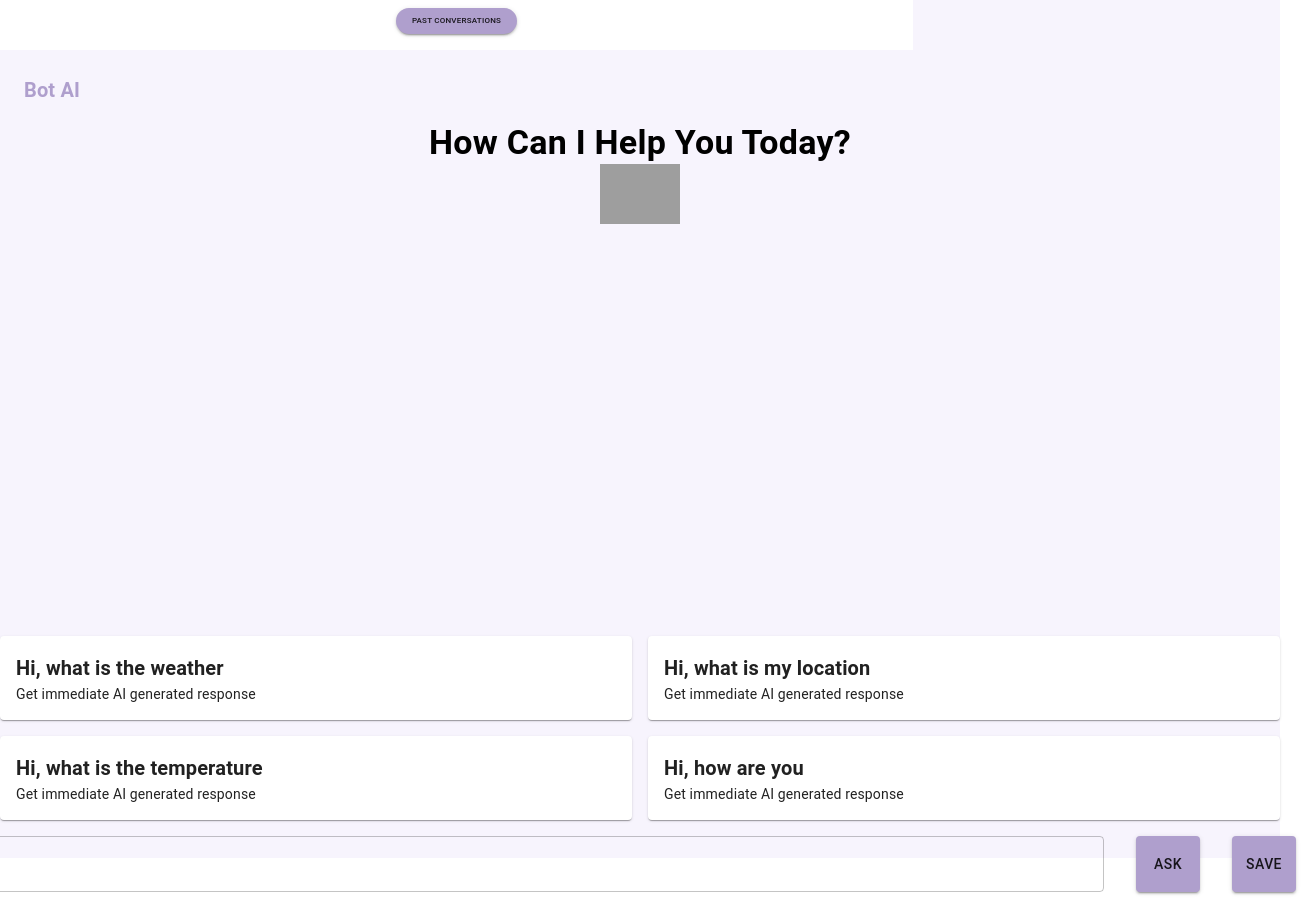
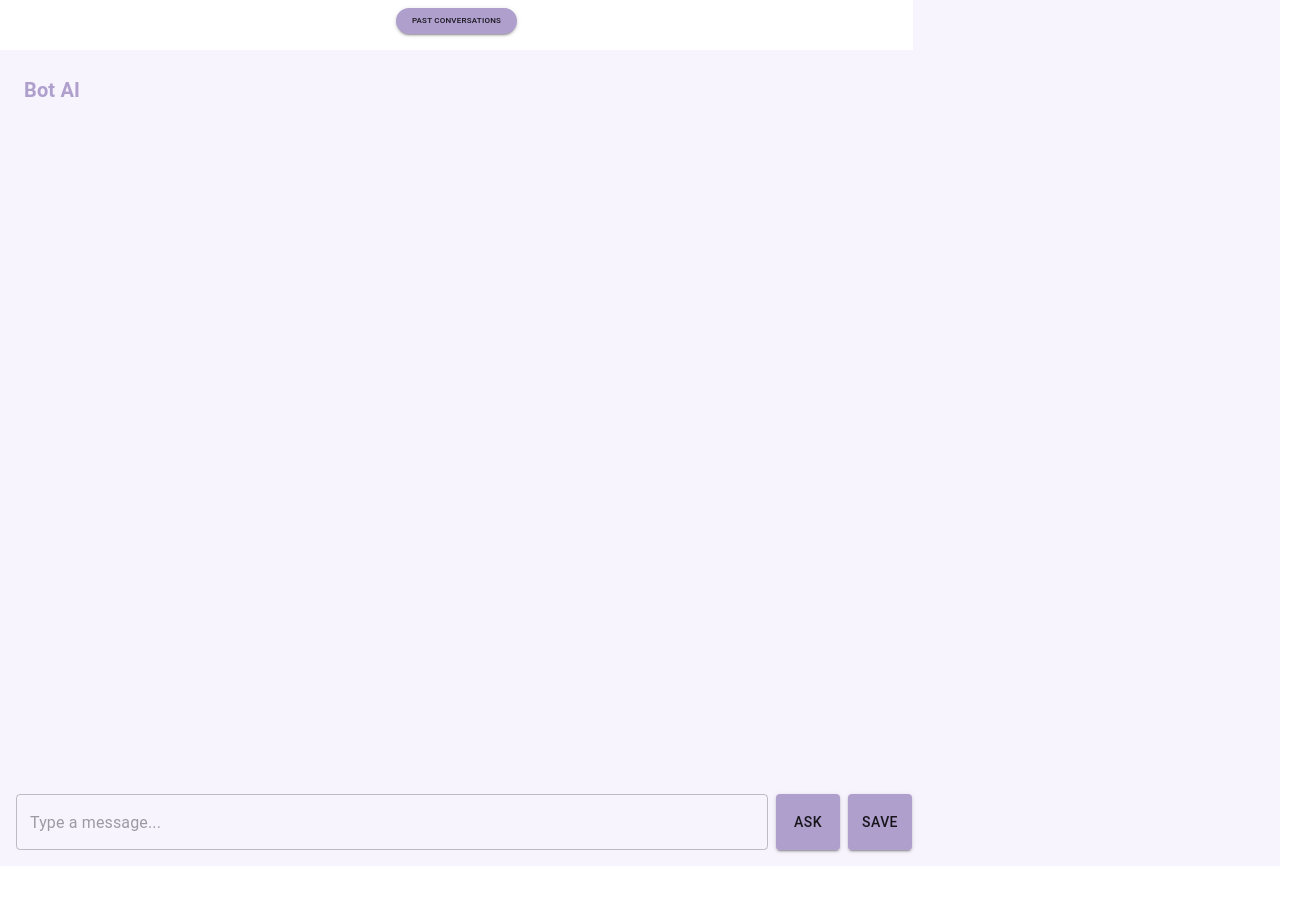
Before and after one commit to nitesh545/xBotAI, a React (Create React App) app: page / in a window 1280 px wide. Shown: the part 320-1228 px from the top of the page, 1312 px wide, since content can reach past the window. After the commit the page ends 1186 px from the top, so only its background shows below. Built offline with nearby package versions, Linux system fonts and the light colour scheme; grey boxes are pictures that could not be loaded.

Commit message:
lot of refactoring, better data structures

```diff
--- a/src/App.js
+++ b/src/App.js
@@ -7,6 +7,7 @@ import {Grid2} from "@mui/material";
 import Conversations from "./Components/Conversations";
 import React, {useEffect, useState} from "react";
 import data from "./sampleData.json";
+import Navbar from "./Components/Navbar";
 
 const theme = createTheme({
 	palette: {
@@ -24,43 +25,33 @@ const theme = createTheme({
 })
 
 function App() {
-	const [talk, setTalk] = useState({
-		inputMessage: "",
-		response: "",
-		allTalks: [],
-		started: false,
-	});
-	const [aiData, setAiData] = React.useState([]);
-	const [pendingQuestion, setPendingQuestion] = useState("");
-	const [conversations, setConversations] = React.useState([]);
+	const [aiData, setAiData] = useState([]);
+	const [conversations, setConversations] = useState([]);
 	const [showPastConversations, setShowPastConversations] = useState(false);
+	const [messages, setMessages] = useState([]);
+	const [input, setInput] = useState('');
+	const [response, setResponse] = useState('');
+
+	const updateMessages = (newMessage) => {
+		setMessages(prevMessages => [...prevMessages, newMessage]);
+	}
+
+	const updateInput = (value) => {
+		setInput(value);
+	}
 
 	useEffect( () => {
 		setAiData(data);
 	}, []);
 
 	useEffect(() => {
-		if (pendingQuestion) {
-			const arr_responses = aiData.filter((x) => x.question === pendingQuestion);
-			let r = arr_responses.length > 0
-				? arr_responses[0].response
-				: "As an AI language Model, I cannot help you out!";
-
-			setTalk(prevTalk => ({
-				...prevTalk,
-				response: r,
-				allTalks: [...prevTalk.allTalks, pendingQuestion, r],
-			}));
-			setPendingQuestion("");
-		}
-	}, [pendingQuestion, aiData]);
-
-	const updateMessage = (value) => {
-		setTalk({...talk, inputMessage: value});
-	}
+		let res = aiData.filter((x)=>x.question.includes(input));
+		if(res.length === 0){setResponse("As a AI language model, I cannot help you out!")}
+		else {setResponse(res[0].response);}
+	}, [input]);
 
 	const updateConversations = () => {
-		setConversations([...conversations, talk.allTalks]);
+		setConversations(prevConv => [...prevConv, messages]);
 	}
 
 	const updateShowPastConversations = () => {
@@ -68,30 +59,12 @@ function App() {
 	}
 
 	const handleClickNewChat = () => {
-		setTalk({
-			inputMessage: "",
-			response: "",
-			allTalks: [],
-			started: false,
-		});
-		setPendingQuestion("");
 		setShowPastConversations(false);
+		setMessages([]);
 	}
 
-	//{todo - search response from aiData if question is matched}
-	// triggered when ask button is clicked
-	const handleAskClick = () => {
-		setTalk(prevTalk => ({
-			...prevTalk,
-			started: true,
-			inputMessage: "",
-			}));
-		setPendingQuestion(talk.inputMessage);
-	};
-
-	//{todo - save chats}
-	// triggered when save button is clicked
 	const handleSaveClick = () => {
+		updateConversations();
 	};
 
 	return (
@@ -102,10 +75,11 @@ function App() {
 						<Sidebar handleClickNewChat={handleClickNewChat} handleClickPastConversations={updateShowPastConversations} />
 					</Grid2>
 					<Grid2 item xs='grow' lg='grow' xl='grow'>
+						<Navbar />
 						{showPastConversations===true ? (
 							<Conversations conversations={conversations}/>
 						) : (
-							<ChatInterface talk={talk} updateMessage={updateMessage} handleAskClick={handleAskClick} updateConversations={updateConversations}/>
+							<ChatInterface messages={messages} updateMessages={updateMessages} handleSaveClick={handleSaveClick} input={input} updateInput={updateInput} response={response}/>
 						)}
 					</Grid2>
 				</Grid2>
--- a/src/Components/ChatInterface.jsx
+++ b/src/Components/ChatInterface.jsx
@@ -1,43 +1,36 @@
-import React, {useEffect} from 'react';
+import React, {useState} from 'react';
 import {
-	Box,
+	Card,
+	CardContent,
+	Typography,
+	TextField,
 	Button,
-	Card,
-	CardActionArea, CardContent,
-	Container,
-	Grid2,
-	IconButton,
-	Rating, Stack,
-	TextField,
-	Typography
-} from "@mui/material";
-import Navbar from "./Navbar";
-import logo from "../assets/Logo.png";
+	Avatar,
+	Box, IconButton, Rating
+} from '@mui/material';
+import SendIcon from '@mui/icons-material/Send';
 import logosmall from "../assets/logo87.png";
 import user from "../assets/userImage.png";
-import Suggestions from "./Suggestions";
-import ChatCard from "./ChatCard";
+import logo from "../assets/Logo.png";
 import ThumbUpAltOutlinedIcon from '@mui/icons-material/ThumbUpAltOutlined';
 import ThumbDownOffAltOutlinedIcon from '@mui/icons-material/ThumbDownOffAltOutlined';
 import FeedbackModal from "./FeedbackModal";
 
-export default function ChatInterface(props) {
+const ChatInterface = (props) => {
+
 	const [showThumbs, setShowThumbs] = React.useState(false);
 	const [showRating, setShowRating] = React.useState(false);
 	const [rating, setRating] = React.useState(0);
 	const [open, setOpen] = React.useState(false);
+	const [hoveredIndex, setHoveredIndex] = useState(null);
 
-	useEffect(() => {
-
-	}, []);
-
-	const handleMouseEnter = () => {
-		setShowThumbs(true);
-	}
+	const handleMouseEnter = (index) => {
+		setHoveredIndex(index);
+	};
 
 	const handleMouseLeave = () => {
-		setShowThumbs(false);
-	}
+		setHoveredIndex(null);
+	};
 
 	const handleClickShowRating = () => {
 		setShowThumbs(false);
@@ -47,88 +40,114 @@ export default function ChatInterface(props) {
 	const handleOpen = () => setOpen(true);
 	const handleClose = () => setOpen(false);
 
+	const handleSend = () => {
+		if (props.input.trim() === '') return;
+
+		const newMessage = {
+			text: props.input,
+			sender: 'You',
+			time: new Date().toLocaleTimeString([], {hour: '2-digit', minute: '2-digit'})
+		};
+
+		props.updateMessages(newMessage);
+		// props.updateInput('');
+
+		// Simulate bot response
+		setTimeout(() => {
+			const botResponse = {
+				text: props.response,
+				sender: 'Soul AI',
+				time: new Date().toLocaleTimeString([], {hour: '2-digit', minute: '2-digit'})
+			};
+			props.updateMessages(botResponse);
+		}, 1000);
+	};
+
 	return (
-		<Box sx={{width: '100%', height: '100vh'}}>
-			<Navbar/>
-			<Box sx={{alignContent: 'center'}}>
-				{!props.talk.started && (
-					<div><Typography variant='h4' fontWeight='bold' align='center'>How Can I Help You
-						Today?</Typography>
-						<Box component='img' src={logo} alt='logoimage' sx={{width: '5rem'}}/></div>)}
-			</Box>
+		<Box sx={{maxWidth: '100vw', width: '70vw', margin: 'auto', padding: 2,}}>
 			<Box sx={{
+				height: '80vh',
+				overflowY: 'auto',
+				marginBottom: 2,
 				display: 'flex',
-				height: '85%',
-				flexDirection: 'column',
 				justifyContent: 'flex-end',
+				flexDirection: 'column'
 			}}>
-				{!props.talk.started && <Suggestions/>}
-				{props.talk.started &&
-					<Stack alignItems="center">
-						{
-							props.talk.allTalks.map((talk, index) => (
-								<Stack key={index}>
-									<Card sx={{
-										display: "flex",
-										margin: '1rem',
-										padding: '1rem',
-										width: '85vw',
-										borderRadius: '1.5rem',
-										backgroundColor: 'rgba(215, 199, 244, 0.13)'
-									}} onMouseEnter={()=>{if(index%2==1){handleMouseEnter();}}} onMouseLeave={()=>{if(index%2==1){handleMouseLeave();}}}>
-										<img src={index % 2 === 0 ? user : logosmall} alt="userImage" />
-										<Box sx={{mx: '2rem'}}>
-											<Typography variant='h4'
-														align='left'>{index % 2 === 0 ? "You" : "Soul AI"}</Typography>
-											<Typography variant='p' align='left'>{talk}</Typography>
-											{
-												index ===  props.talk.allTalks.length-1?
-													( showThumbs && !showRating && (<Box sx={{display: 'flex'}}>
-													<Typography variant='body2' align='left'>10:33 AM</Typography>
-
-													<IconButton onClick={()=>{setShowRating(true);}}>
+				{props.messages.map((message, index) => (
+					<Card key={index} sx={{marginBottom: 2, backgroundColor: 'rgba(215, 199, 244, 0.13)'}} onMouseEnter={()=>handleMouseEnter(index)} onMouseLeave={handleMouseLeave}>
+						<CardContent>
+							<Box sx={{display: 'flex', alignItems: 'center', marginBottom: 1}}>
+								<Avatar src={message.sender === 'You' ? user : logo} sx={{
+									marginRight: 1,
+									bgcolor: message.sender === 'You' ? 'primary.main' : 'secondary.main'
+								}}>
+									{message.sender[0]}
+								</Avatar>
+								<Box sx={{}}>
+									<Typography align='left' variant="subtitle1" fontWeight='bold'>{message.sender}</Typography>
+									<Typography align='left' variant="body1">{message.text}</Typography>
+									<Box sx={{display: 'flex'}}>
+										<Typography align='left' variant="caption" sx={{display: 'block', marginTop: 1}}>
+											{message.time}
+										</Typography>
+										{message.sender === 'Soul AI' && hoveredIndex === index && !showRating && (
+											<Box sx={{display: 'flex', marginTop: 1}}>
+												{/*<Typography variant='body2' align='left'>{message.time}</Typography>*/}
+												<IconButton onClick={() => setShowRating(true)} sx={{width: '0.8rem', height: '0.8rem'}}>
 													<ThumbUpAltOutlinedIcon fontSize='small' sx={{ml: '1rem'}} color='disabled'/>
 												</IconButton>
-													<IconButton onClick={()=>{setShowRating(true);}}>
-														<ThumbDownOffAltOutlinedIcon fontSize='small' sx={{ml: '0.5rem'}}
-																					 color='disabled'/>
+												<IconButton onClick={() => setShowRating(true)} sx={{width: '0.8rem', height: '0.8rem'}}>
+													<ThumbDownOffAltOutlinedIcon fontSize='small' sx={{ml: '2rem'}} color='disabled'/>
 												</IconButton>
-												</Box>)): (null)
-											}
-											{
-												index ===  props.talk.allTalks.length - 1 && showRating && (
+											</Box>
+										)}
+										{message.sender === 'Soul AI' && hoveredIndex === index && showRating && (
 											<Box sx={{display: 'flex'}}>
-														<Typography variant='body2' align='left'>10:33 AM</Typography>
-														<Rating value={rating} sx={{ml:'1rem'}} onChange={(event, newValue)=>{setRating(newValue);setOpen(true);}} />
+												<Typography variant='body2' align='left'>{message.time}</Typography>
+												<Rating
+													value={rating}
+													sx={{ml:'1rem'}}
+													onChange={(event, newValue) => {
+														setRating(newValue);
+														setOpen(true);
+													}}
+												/>
 												<FeedbackModal open={open} handleOpen={handleOpen} handleClose={handleClose} />
 											</Box>
-												)
-											}
-										</Box>
-									</Card>
-								</Stack>
-							))
-						}
-					</Stack>
-				}
-				<Box sx={{display: 'flex', justifyContent: 'center',}}>
-					<Box sx={{display: 'flex', justifyContent: 'center',}}>
-						<TextField
-							value={props.inputMessage}
-							onChange={(e) => {
-								props.updateMessage(e.target.value);
-							}}
-							sx={{margin: '1rem', width: '140vh'}}
-						/>
-						<Button variant="contained" color="primary" onClick={() => {
-							props.handleAskClick();
-						}} sx={{width: '5vw', margin: '1rem'}}>Ask</Button>
-						<Button variant="contained" color="primary" onClick={() => {
-							props.updateConversations();
-						}} sx={{width: '5vw', margin: '1rem'}}>Save</Button>
+										)}
 									</Box>
 								</Box>
 							</Box>
+						</CardContent>
+					</Card>
+				))}
 			</Box>
-	)
-}
+			<Box sx={{display: 'flex'}}>
+				<TextField
+					fullWidth
+					variant="outlined"
+					value={props.input}
+					onChange={(e) => props.updateInput(e.target.value)}
+					onKeyPress={(e) => e.key === 'Enter' && handleSend()}
+					placeholder="Type a message..."
+				/>
+				<Button
+					variant="contained"
+					onClick={handleSend}
+					sx={{marginLeft: 1}}
+				>
+					Ask
+				</Button>
+				<Button
+					variant="contained"
+					onClick={props.handleSaveClick}
+					sx={{marginLeft: 1}}
+				>
+					Save
+				</Button>
+			</Box>
+		</Box>
+	);
+};
+
+export default ChatInterface;
--- a/src/Components/Conversations.jsx
+++ b/src/Components/Conversations.jsx
@@ -21,7 +21,6 @@ import ThumbDownOffAltOutlinedIcon from "@mui/icons-material/ThumbDownOffAltOutl
 export default function Conversations(props) {
 	return (
 		<Box sx={{width: '85vh', height: '100vh'}}>
-			<Navbar/>
 			<Box sx={{alignContent: 'center'}}>
 				<Typography variant='h4' fontWeight='bold' align='center'>Conversation History</Typography>
 			</Box>
@@ -56,9 +55,10 @@ export default function Conversations(props) {
 														 style={{width: '4rem', height: '4rem'}}/>
 													<Box sx={{ml: '1rem'}}>
 														<Typography variant='h6' fontWeight='bold'
-																	align='left'>{i % 2 === 0 ? "You" : "Soul AI"}
+																	align='left'>{t.sender}
 														</Typography>
-														<Typography key={i}>{t}</Typography>
+														<Typography key={i}>{t.text}</Typography>
+														<Typography key={i} variant='caption'>{t.time}</Typography>
 													</Box>
 												</Box>
 											))}</Typography>
```
Lines whose indentation alone changed are shown as unchanged.
